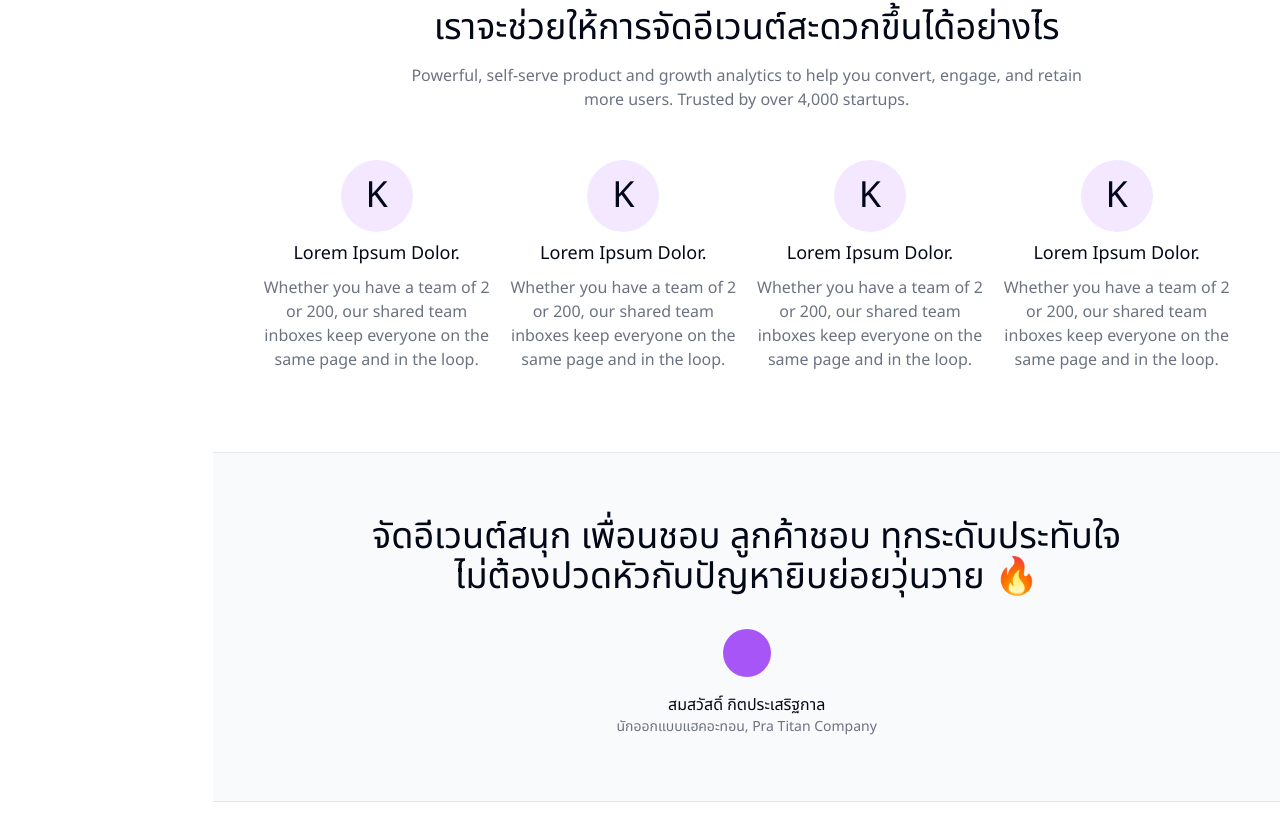
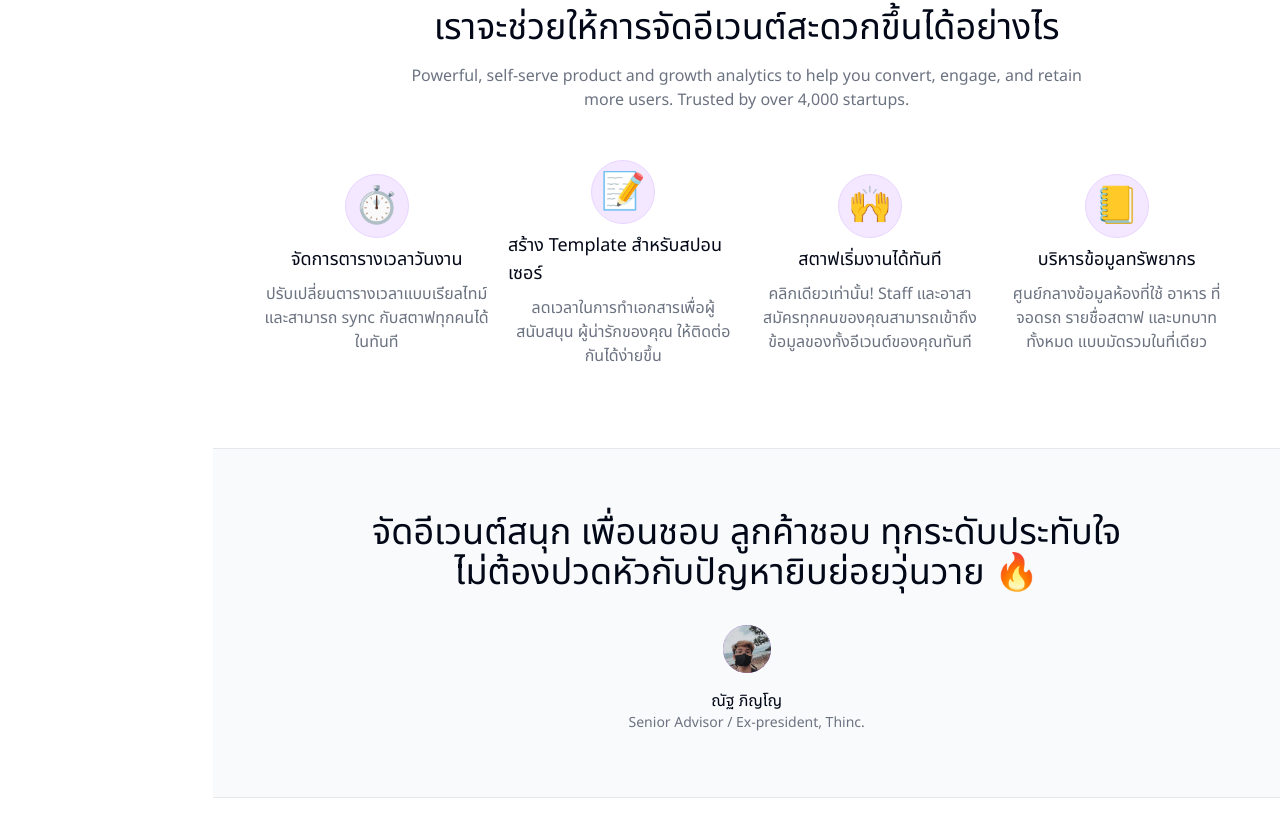
Before and after one commit to creatorsgarten/oknize, a Next.js app: page / in a window 1280 px wide. Shown: the part 919-1740 px from the top of the page. Built offline with nearby package versions, Linux system fonts and the light colour scheme.

Commit message:
fix: merge

```diff
--- a/package.json
+++ b/package.json
@@ -43,5 +43,8 @@
     "tailwindcss-animate": "^1.0.6",
     "typescript": "5.1.6",
     "uuid": "^9.0.0"
+  },
+  "devDependencies": {
+    "@tailwindcss/typography": "^0.5.9"
   }
 }
--- a/src/pages/index.tsx
+++ b/src/pages/index.tsx
@@ -1,19 +1,24 @@
 import { useRouter } from "next/router";
 import { Button } from "../components/ui/button";
+import Navbar from "@/components/navbar/Navbar";
 import Image from "next/image";
-import Navbar from "@/components/navbar/Navbar";
 
-const Feature = () => {
+const Feature = ({
+  name,
+  icon,
+  desc,
+}: {
+  name: string;
+  icon: string;
+  desc: string;
+}) => {
   return (
     <div className="flex flex-col justify-center items-center gap-2">
-      <div className="bg-purple-100 text-4xl rounded-full aspect-square p-4 flex items-center justify-center">
-        K
+      <div className="bg-purple-100 text-4xl h-16 w-16 rounded-full aspect-square p-4 flex items-center justify-center border border-purple-200">
+        {icon}
       </div>
-      <h6 className="text-lg">Lorem Ipsum Dolor.</h6>
-      <p className="text-center text-gray-500">
-        Whether you have a team of 2 or 200, our shared team inboxes keep
-        everyone on the same page and in the loop.
-      </p>
+      <h6 className="text-lg">{name}</h6>
+      <p className="text-center text-gray-500">{desc}</p>
     </div>
   );
 };
@@ -72,10 +77,26 @@ const Landing = () => {
             </h6>
           </div>
           <div className="grid grid-cols-1 md:grid-cols-2 lg:grid-cols-4 gap-4 px-12 pt-8 pb-16">
-            <Feature />
-            <Feature />
-            <Feature />
-            <Feature />
+            <Feature
+              icon="⏱️"
+              name="จัดการตารางเวลาวันงาน"
+              desc="ปรับเปลี่ยนตารางเวลาแบบเรียลไทม์ และสามารถ sync กับสตาฟทุกคนได้ในทันที"
+            />
+            <Feature
+              icon="📝"
+              name="สร้าง Template สำหรับสปอนเซอร์"
+              desc="ลดเวลาในการทำเอกสารเพื่อผู้สนับสนุน ผู้น่ารักของคุณ ให้ติดต่อกันได้ง่ายขึ้น"
+            />
+            <Feature
+              icon="🙌"
+              name="สตาฟเริ่มงานได้ทันที"
+              desc="คลิกเดียวเท่านั้น! Staff และอาสาสมัครทุกคนของคุณสามารถเข้าถึงข้อมูลของทั้งอีเวนต์ของคุณทันที"
+            />
+            <Feature
+              icon="📒"
+              name="บริหารข้อมูลทรัพยากร"
+              desc="ศูนย์กลางข้อมูลห้องที่ใช้ อาหาร ที่จอดรถ รายชื่อสตาฟ และบทบาททั้งหมด แบบมัดรวมในที่เดียว"
+            />
           </div>
         </div>
       </section>
@@ -85,10 +106,12 @@ const Landing = () => {
           ไม่ต้องปวดหัวกับปัญหายิบย่อยวุ่นวาย 🔥
         </h1>
         <div className="flex flex-col justify-center items-center">
-          <div className="h-12 rounded-full aspect-square bg-purple-500"></div>
-          <h6 className="text-base pt-4">สมสวัสดิ์ กิตประเสริฐกาล</h6>
+          <div className="h-12 rounded-full aspect-square bg-purple-500 overflow-hidden">
+            <Image src="/nutpinyo.jpg" alt="" width="48" height="48" />
+          </div>
+          <h6 className="text-base pt-4">ณัฐ ภิญโญ</h6>
           <p className="text-gray-500 text-sm">
-            นักออกแบบแฮคอะทอน, Pra Titan Company
+            Senior Advisor / Ex-president, Thinc.
           </p>
         </div>
       </section>
@@ -126,8 +149,7 @@ const Landing = () => {
                 📑
               </div>
               <h6 className="text-center text-gray-500 max-w-2xl">
-                ใช้ excel ทำข้อมูลสตาฟ แต่รูปแบบข้อมูล --- จนนำไปใช้ประโยชน์อื่น
-                ๆ ต่อได้ยาก
+                ใช้ excel ทำข้อมูลสตาฟ แต่รูปแบบข้อมูลก็ยากจะนำไปประยุกต์ใช้ต่อ
               </h6>
             </div>
             <div className="flex flex-col justify-center items-center gap-3">
```
Also changed, not shown: 2 other files (tests, documents, lock files or other folders).
